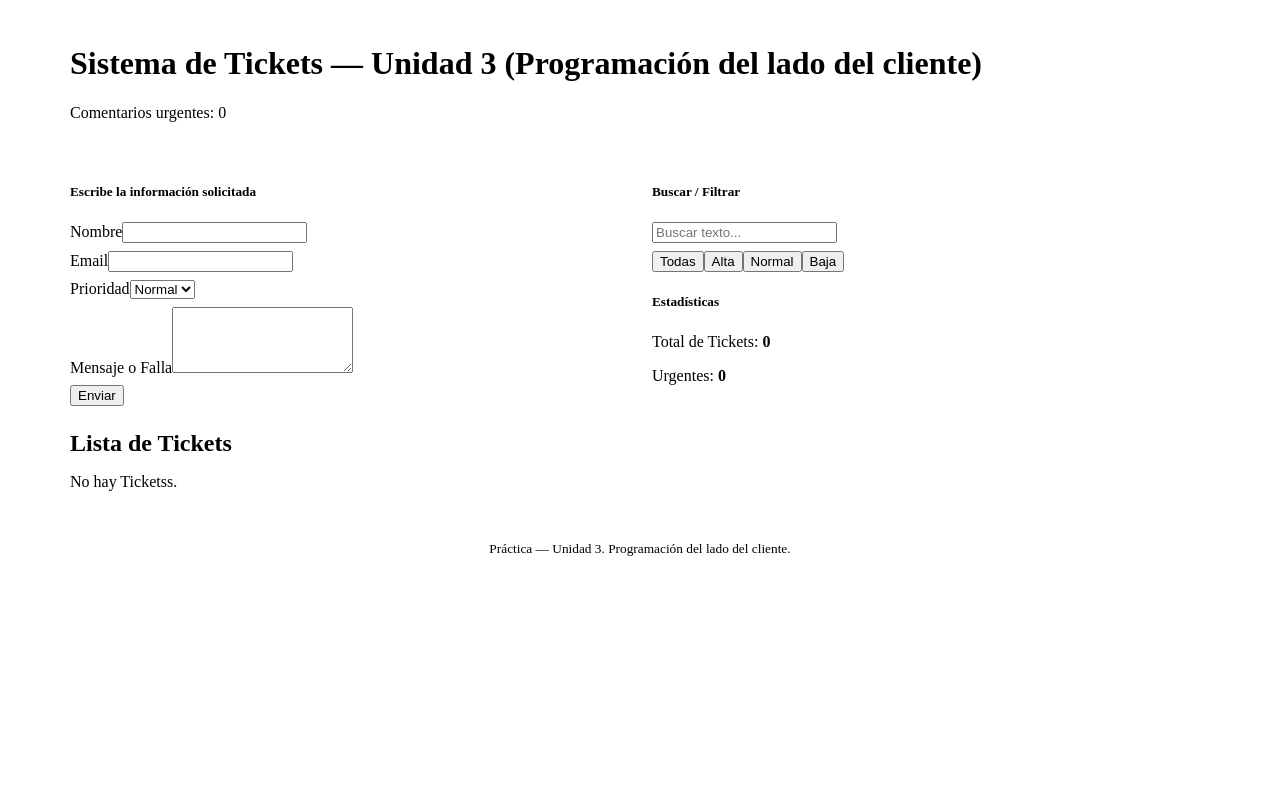
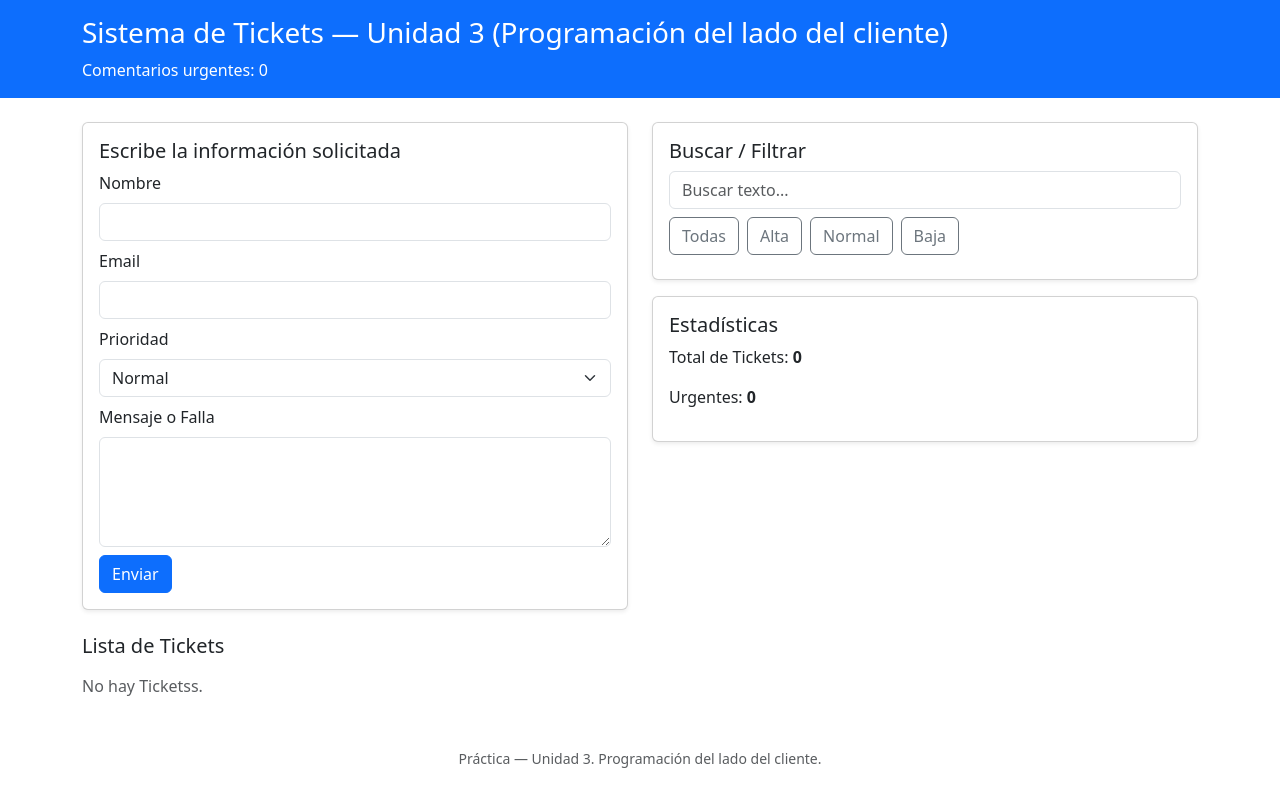
Before and after one commit to TealMares/sistematickets, a plain HTML site: page index.html in a window 1280 px wide. Drawn offline with nearby package versions, Linux system fonts and the light colour scheme.

Commit message:
Se modifico y cargo un nuevo bootstrap con el diseño para la pagina

```diff
--- a/index.html
+++ b/index.html
@@ -6,7 +6,7 @@
   <title>Sistema de Tickets - Unidad 3</title>
 
   <!-- Bootstrap 5 CDN --> <!-- ELEGIR DISEÑO                       __________________-->
-  <link href="https://cdn.jsdelivr.net/npm/bootstrap@5.3.8/dist/css/bootstrap-grid.css" rel="stylesheet">
+  <link href="https://cdn.jsdelivr.net/npm/bootstrap@5.3.8/dist/css/bootstrap.min.css" rel="stylesheet">
 
   <!-- Vue 3 CDN (opcional) -->
   <script src="https://unpkg.com/vue@3/dist/vue.global.prod.js"></script>
```
